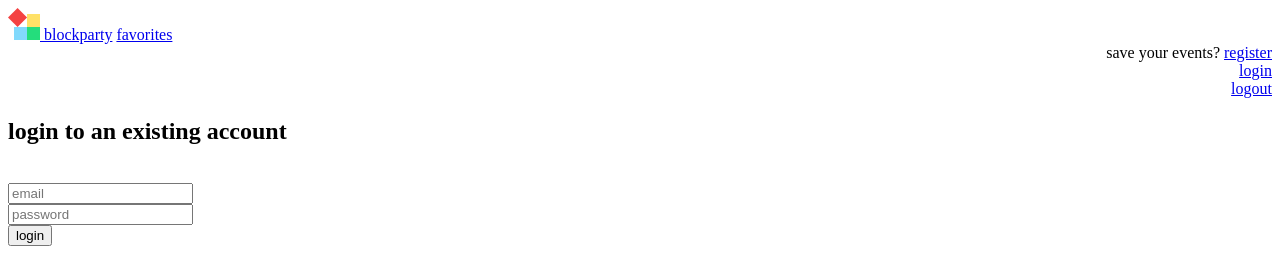
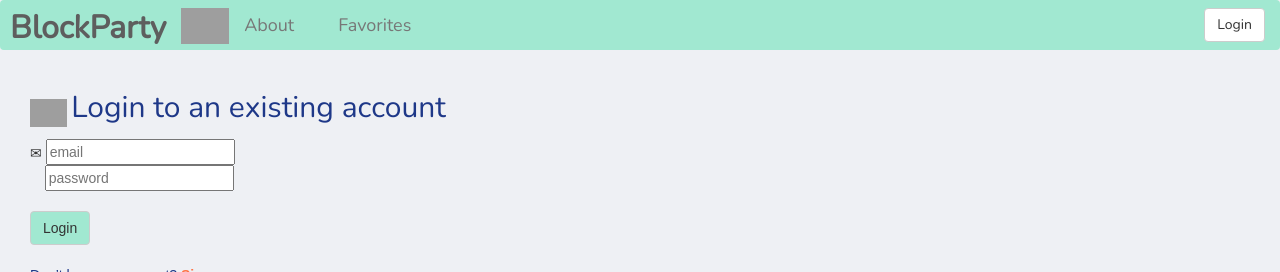
Before and after one commit to eileenhays/block_party, a Flask app: page /login in a window 1280 px wide. Shown: the top 272 px of the page. Run offline with Flask 2, Linux system fonts and the light colour scheme; some libraries are stand-ins or nearby versions; some web fonts are replaced; grey boxes are pictures that could not be loaded.

Commit message:
made lots of changes to the frontend

```diff
--- a/server.py
+++ b/server.py
@@ -72,14 +72,22 @@ def search_for_events():
     return jsonify(clean_data)
 
 
-@app.route('/registration')
+@app.route('/about')
+@login_required
+def render_about_page():
+    """Shows about page"""
+
+    return render_template("about.html")
+
+
+@app.route('/registration', methods=['GET'])
 def render_registration_page():
     """Shows registration page"""
 
     return render_template("registration.html")
 
 
-@app.route('/handle-regis', methods=['POST'])
+@app.route('/registration', methods=['POST'])
 def save_user_in_database():
     """Register new user and save info in database"""
 
@@ -125,14 +133,14 @@ def load_user(user_id):
     return User.query.get(user_id)
 
 
-@app.route('/login')
+@app.route('/login', methods=['GET'])
 def render_login_page():
     """Shows the registration and login page. Gives user access to profile."""
 
     return render_template("login.html")
 
 
-@app.route('/handle-login', methods=['POST'])
+@app.route('/login', methods=['POST'])
 def check_login():
     """Verify login credentials"""
 
@@ -144,8 +152,9 @@ def check_login():
         # Login and validate the user.
         # user should be an instance of your `User` class
         login_user(user)
+        session['Logged_in'] = True
 
-        flash('Logged in successfully.')
+        flash('Login was successful')
 
         next = request.args.get('next')
         # is_safe_url should check if the url is safe for redirects.
@@ -165,6 +174,7 @@ def logout():
 
     # session.clear()
     logout_user()
+    session['Logged_in'] = False
     print session
     flash("Logout successful!")
     return redirect('/')
@@ -291,29 +301,30 @@ def update_homebase_address():
 
 
 @app.route('/homebase-in-session')
-@login_required
 def autoload_homebase():
-    """Autoloads homebase address"""
+    """Returns homebase address to autopopulate"""
 
-    curr_user = User.query.filter_by(user_id=current_user.user_id).first()
-    homebase_obj = Address.query.filter_by(addy_id=curr_user.addy_id).first()
-
-    return homebase_obj
+    if session['Logged_in'] == True:
+        curr_user = User.query.filter_by(user_id=current_user.user_id).first()
+        homebase_obj = Address.query.filter_by(addy_id=curr_user.addy_id).first()
+        return homebase_obj.formatted_addy
+    else:
+        return "False"
 
 
-# @app.route('/search-events-eb')
-# def find_eb_events():
-#     """Search for events in Eventbrite and returns sanitized data"""
+@app.route('/search-events-eb')
+def find_eb_events():
+    """Search for events in Eventbrite and returns sanitized data"""
 
-#     lat = 37.7893921
-#     lng = -122.40775389999999
+    lat = 37.7893921
+    lng = -122.40775389999999
 
-#     results = Eventbrite_API.find_events(lat, lng)
-#     clean_data = Eventbrite_API.sanitize_data(results)
+    results = Eventbrite_API.find_events(lat, lng)
+    clean_data = Eventbrite_API.sanitize_data(results)
 
-#     return render_template("evt_analysis.html",
-#                            # data=pformat(data),
-#                            results=clean_data)
+    return render_template("evt_analysis.html",
+                           # data=pformat(data),
+                           results=clean_data)
 
 
 # @app.route('/date-sort', methods=["POST"])
--- a/static/css/style.css
+++ b/static/css/style.css
@@ -1,13 +1,95 @@
-.right-header-links {
-	text-align: right;
+body {
+	font-family: 'Raleway', sans-serif;
+	background-color: #EEF0F4;
 }
 
-.evt-description {
-	display: inline-block;
-	font-size: 10pt;
-	font-family: Georgia, Serif;
+h1, h2, h3, h4, h5, h6 {
+	font-family: 'Nunito', sans-serif;
+	color: #1e3888;
+}
+
+p {
+	font-family: 'Raleway', sans-serif;
+	color: #1e3888;
+}
+
+a {
+	color: #FF7346;
+}
+
+a:hover,
+a:focus {
+	color: #FF7346;
+}
+
+.navbar {
+	background-color: rgba(161, 232, 209, 1);
+}
+
+.navbar-brand {
+/*	font-family: 'Archivo Black', sans-serif;
+*/	font-size: xx-large;
+	font-family: 'Nunito', sans-serif;
+	font-weight: bold;
+    padding: 0px 15px 0px 10px;
+	height: 1em;
+	color: #92A5B2;
+}
+
+.nav, .navbar-default, .navbar-nav {
+	font-family: 'Nunito', sans-serif;
+	font-size: large;
+	border: 0px;
+}
+
+.navbar-default .navbar-nav > li > a:hover, .navbar-default .navbar-nav > li > a:focus {
+	background: none;
+	color: #014559;
+}
+
+.navbar > .container-fluid .navbar-brand {
+    padding-top: 18px;
+}
+
+.btn-body {
+	background-color: rgba(161, 232, 209, 1.0);
+}
+
+.logo-header {
+    height: 2em;
+    margin-top: 8px;
+}
+
+.color-logo {
+	height: 2em;
+	vertical-align: center;
+}
+
+.form {
+	align-content: center;
+}
+
+.glyphicon-star {
+	vertical-align: top;
+}
+
+#welcome, #flash-msg {
+	text-align: right;
+	font-family: 'Raleway', sans-serif;
 }
 
 #logo {
-	font-size: 1em;
+	font-family: 'Nunito', sans-serif;
 }
+
+#footer-img {
+	height: 250px;
+	display: block;
+    margin: auto;
+}
+
+#footer-msg {
+	text-align: center;
+	display: block;
+	color: #FF7246;
+}
--- a/templates/base.html
+++ b/templates/base.html
@@ -1,8 +1,64 @@
 <!doctype html>
 <html>
 <head>
+
+    <meta name="viewport" content="width=device-width, initial-scale=1">
+
     <title>{% block title %}TITLE GOES HERE{% endblock %}</title>
+    <link href="http://maxcdn.bootstrapcdn.com/bootswatch/3.3.7/united/bootstrap.css" rel="stylesheet">
+    <link href="https://fonts.googleapis.com/css?family=Nunito" rel="stylesheet">
+    <link href="https://fonts.googleapis.com/css?family=Archivo+Black" rel="stylesheet">
     <link rel="stylesheet" href="/static/css/style.css">
+    <link rel="icon" href="static/images/blockparty_logo_color.png">
+    {% block head %}{% endblock %}
+</head>
+
+<body>
+<!--     Navbar -->
+    <nav class="navbar navbar-default navbar-static">
+      <div class="container-fluid">
+        <div class="navbar-header">
+          <button type="button"
+                  class="navbar-toggle collapsed"
+                  data-toggle="collapse"
+                  data-target="#bs-example-navbar-collapse-1"
+                  aria-expanded="false"
+                  aria-controls="navbar">
+            <span class="sr-only">Toggle navigation</span>
+            <span class="icon-bar"></span>
+            <span class="icon-bar"></span>
+            <span class="icon-bar"></span>
+          </button>
+          <img class="logo-header" alt="BlockParty" src="/static/images/blockparty_logo_color.png">
+          <a class="navbar-brand" href="/">BlockParty</a>
+        </div>
+        <div id="navbar" class="collapse navbar-collapse">
+          <ul class="nav navbar-nav">
+            <li><a href="/about">About</a></li>
+            <li><a href="/favorites"><span class="glyphicon glyphicon-star" aria-hidden="true"></span>Favorites</a></li>
+          </ul>
+
+          <ul class="nav navbar-nav navbar-right">
+            <li>
+                <!-- <span id="welcome"> -->
+                <p class="navbar-text">
+
+                {% if current_user.is_authenticated %}
+                    Welcome back {{ current_user.name }}!
+                {% endif %}</p><!--
+                </span> -->
+            </li>
+            <li><button type="button" class="btn btn-default navbar-btn" id="login">Login</button></li>
+          </ul>
+        </div><!-- /.navbar-collapse -->
+      </div><!-- /.container-fluid -->
+    </nav>
+
+<!--     Status bar and homebase address -->
+    <div class="container-fluid">
+    <div class="row">
+        <div class="status-bar col-xs-6 col-md-6 col-lg-4">
+            <div id="flash-msg">
             {% with messages = get_flashed_messages() %}
                 {% if messages %}
                     <ul class=flashes>
@@ -12,27 +68,27 @@
                     </ul>
                 {% endif %}
             {% endwith %}
-
-    {% block head %}{% endblock %}
-</head>
-
-<body>
-    <div class="header-nav-bar">
-        <a href="/"><img src="/static/images/blocks.svg" id="logo"> blockparty</a>
-        <a href="/favorites">favorites</a>
             </div>
-
-	<div class="right-header-links">
-        {% if current_user.is_authenticated %}
-            Hey, {{ current_user.name }}!<br>
-        {% endif %}
-        save your events? <a href="/registration">register</a><br>
-        <a href="/login">login</a><br>
-        <a href="/logout">logout</a>
+        </div>
+    </div>
     </div>
 
     {% block content %} put you content here {% endblock %}
-    {% block page_js %}{% endblock %}
+
+    <div class="container-footer">
+        <div>
+            <img id="footer-img" src="static/images/city-blocks.png" align="center"><br>
+            <span id="footer-msg">© Made with love by Eileen Hays-Schwantes, 2017<span>
+        </div>
+    </div>
+
+    <script src="http://code.jquery.com/jquery.js"></script>
+    <script src="https://maxcdn.bootstrapcdn.com/bootstrap/
+      3.3.7/js/bootstrap.js"></script>
+    <script src="static/js/user-manage.js"></script>
+
+    {% block page_js %}
+    {% endblock %}
 
 
 </body>
--- a/templates/login.html
+++ b/templates/login.html
@@ -6,14 +6,22 @@
 {% endblock %}
 
 {% block content %}
+<div class="container-fluid">
+<div class="form col-xs-12">
+    <form action="login" method="POST" id="login">
+      <div class="form">
+       <span><img src="static/images/blockparty_logo_color.png" class="color-logo"></span>
+        <label><h2>Login to an existing account</h2></label><br>
 
-    <form action="handle-login" method="POST" id="login">
-      <div class="form">
-        <label><h2>login to an existing account</h2></label><br>
-        <input type="text" name="email" placeholder="email" required></input><br>
-        <input type="password" name="password" placeholder="password" required></input><br>
-        <input type="submit" value="login"></input><br>
+        <span class="glyphicon glyphicon-envelope" aria-hidden="true"></span> <input type="text" name="email" placeholder="email" required></input><br>
+
+        <span class="glyphicon glyphicon-lock" aria-hidden="true"></span> <input type="password" name="password" placeholder="password" required></input><br><br>
+
+        <button class="btn btn-default btn-body" type="submit" value="Login">Login</button><br><br>
       </div>
     </form>
 
+    <p>Don’t have an account? <strong><a href="/registration">Sign up</a></strong></p>
+</div>
+</div>
 {% endblock %}
```
Also changed, not shown: static/css/map.css (+24 -7 lines), static/js/map.js (+18 -20 lines), templates/map.html (+26 -18 lines), templates/registration.html (+15 -9 lines). Lines whose indentation alone changed are shown as unchanged.
